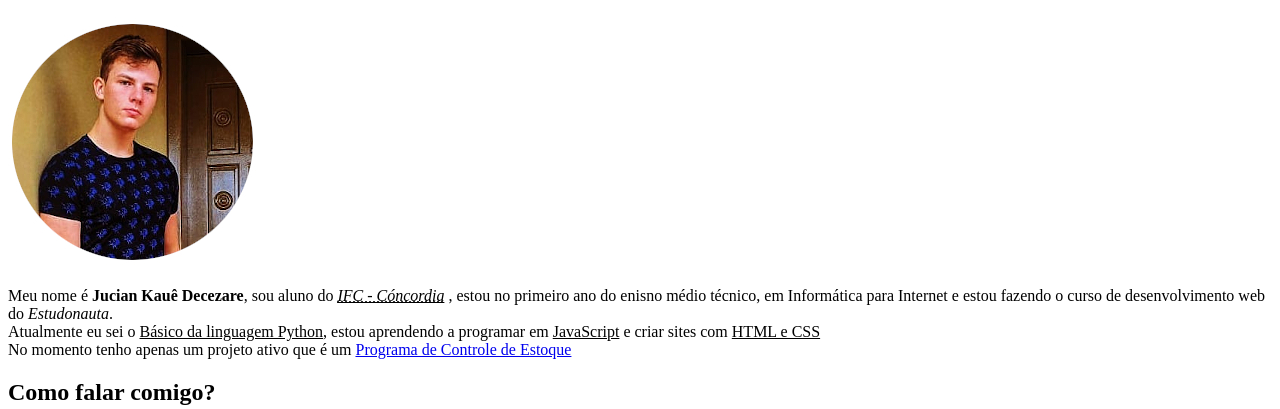
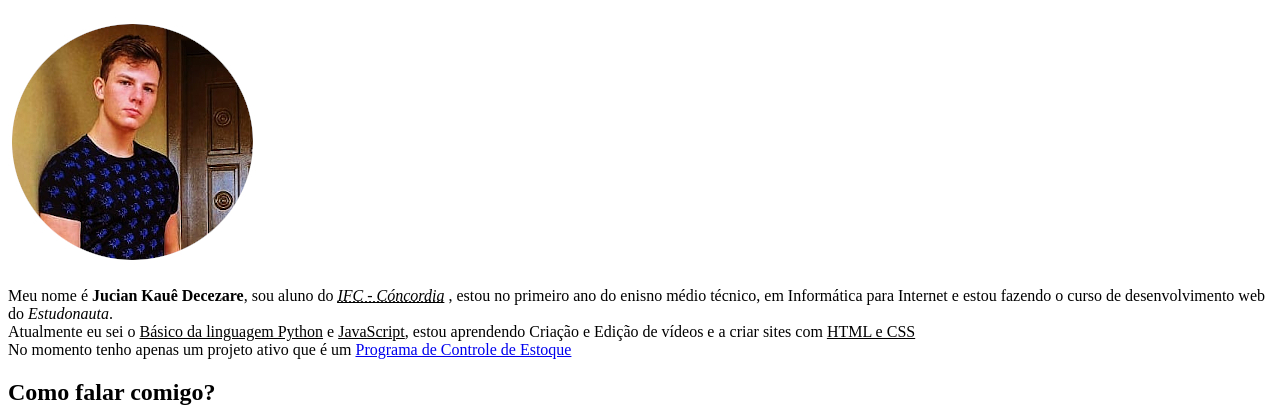
Before and after one commit to JucianKaue/Site, a plain HTML site: page index.html in a window 1280 px wide. Shown: the part 110-519 px from the top of the page. Drawn offline with Linux system fonts and the light colour scheme.

Commit message:
Update index.html

```diff
--- a/index.html
+++ b/index.html
@@ -13,7 +13,7 @@
 
 
     <p>Meu nome é <strong>Jucian Kauê Decezare</strong>, sou aluno do <ins><em><abbr title="Instituto Federal Catarinense Campus Concórdia">IFC - Cóncordia</abbr></em></ins> , estou no primeiro ano do enisno médio técnico, em Informática para Internet e estou fazendo o curso de desenvolvimento web do <em>Estudonauta</em>. <br>
-    Atualmente eu sei o <ins>Básico da linguagem Python</ins>, estou aprendendo a programar em <ins>JavaScript</ins> e criar sites com <ins>HTML e CSS</ins><br>
+    Atualmente eu sei o <ins>Básico da linguagem Python</ins> e <ins>JavaScript</ins>, estou aprendendo Criação e Edição de vídeos e a criar sites com <ins>HTML e CSS</ins><br>
     No momento tenho apenas um projeto ativo que é um <a href="https://github.com/JucianKaue/Programa_Controle_de_Estoque" target="external">Programa de Controle de Estoque</a></p>
     <h2>Como falar comigo?</h2>
     <ul>
```
